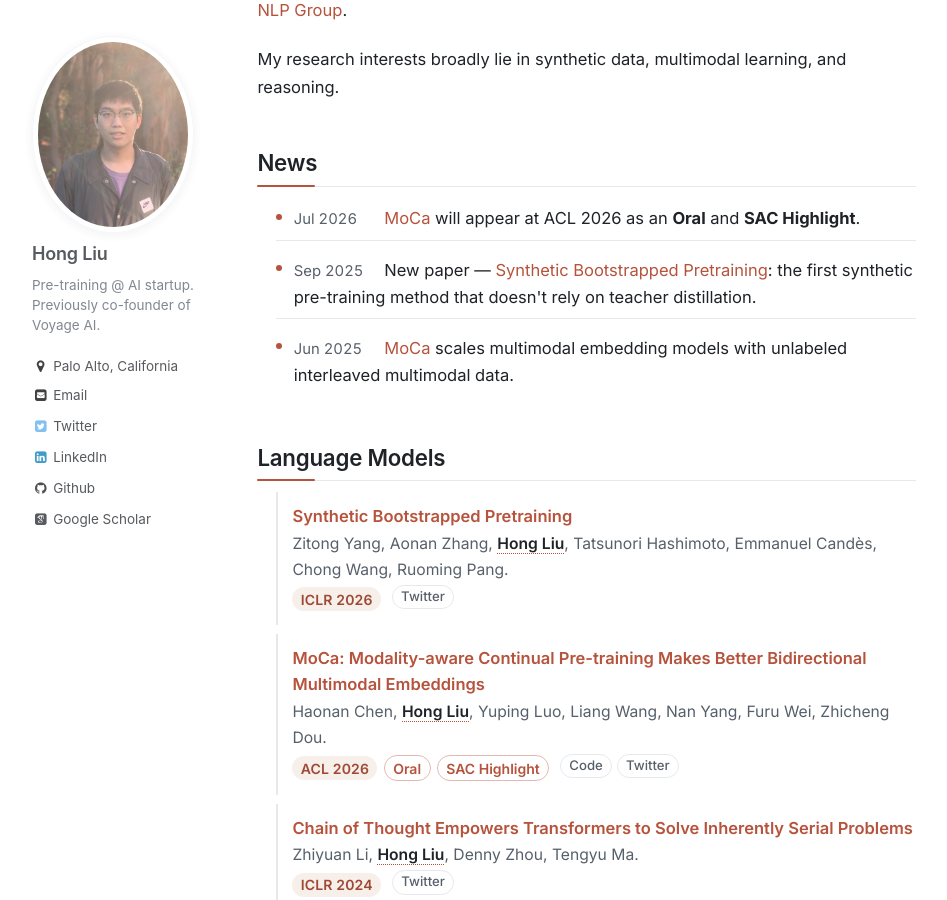
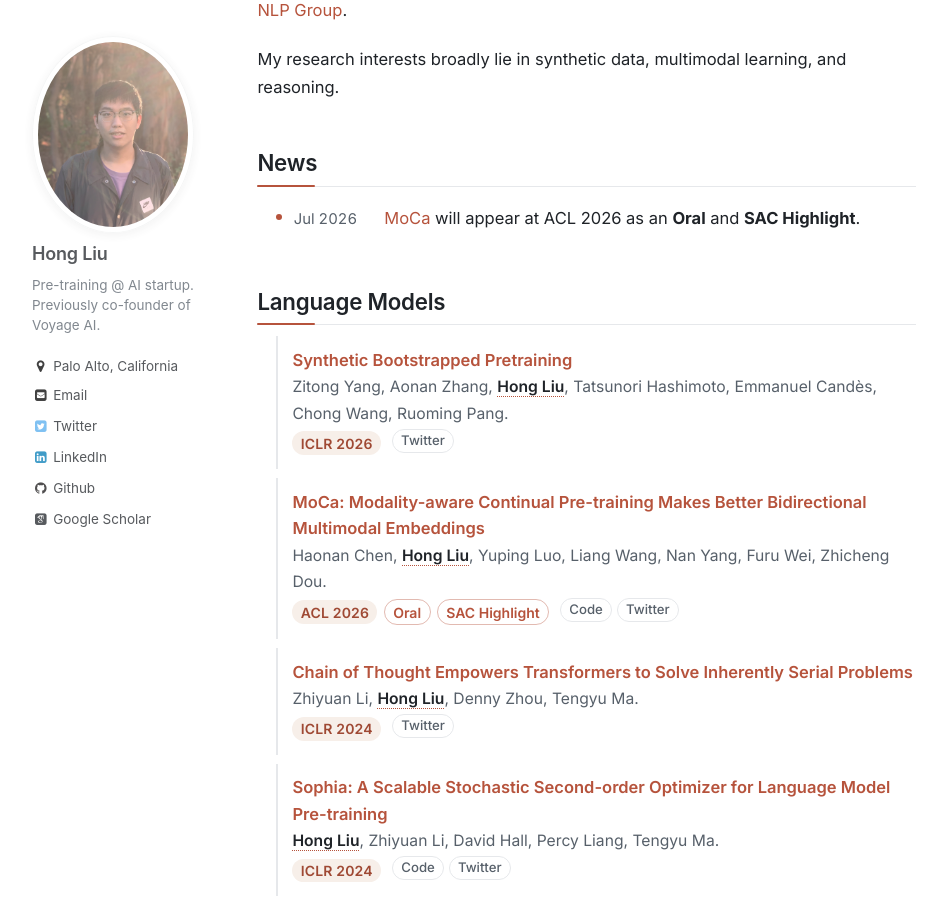
Before and after one commit to Liuhong99/Liuhong99.github.io, a Jekyll site: the page built from _pages/about.md, in a window 1280 px wide and 900 px high, scrolled down 300 px. Shown: the whole window, without its empty margins (76-1023 px from the left). Built offline with Jekyll 4.4.1, drawn with Linux system fonts in a browser that asks for light colours; some web fonts are replaced.

Commit message:
Trim news to ACL 2026 item only
Co-Authored-By: Claude Fable 5 <noreply@anthropic.com>

```diff
--- a/_pages/about.md
+++ b/_pages/about.md
@@ -18,8 +18,6 @@ I did my PhD at Stanford University, affiliated with [Stanford AI Lab](https://a
 
 <ul class="news-list">
   <li><span class="news-date">Jul 2026</span><a href="https://haon-chen.github.io/MoCa/">MoCa</a> will appear at ACL 2026 as an <strong>Oral</strong> and <strong>SAC Highlight</strong>.</li>
-  <li><span class="news-date">Sep 2025</span>New paper — <a href="https://arxiv.org/abs/2509.15248">Synthetic Bootstrapped Pretraining</a>: the first synthetic pre-training method that doesn't rely on teacher distillation.</li>
-  <li><span class="news-date">Jun 2025</span><a href="https://haon-chen.github.io/MoCa/">MoCa</a> scales multimodal embedding models with unlabeled interleaved multimodal data.</li>
 </ul>
 
 ## Language Models
```
